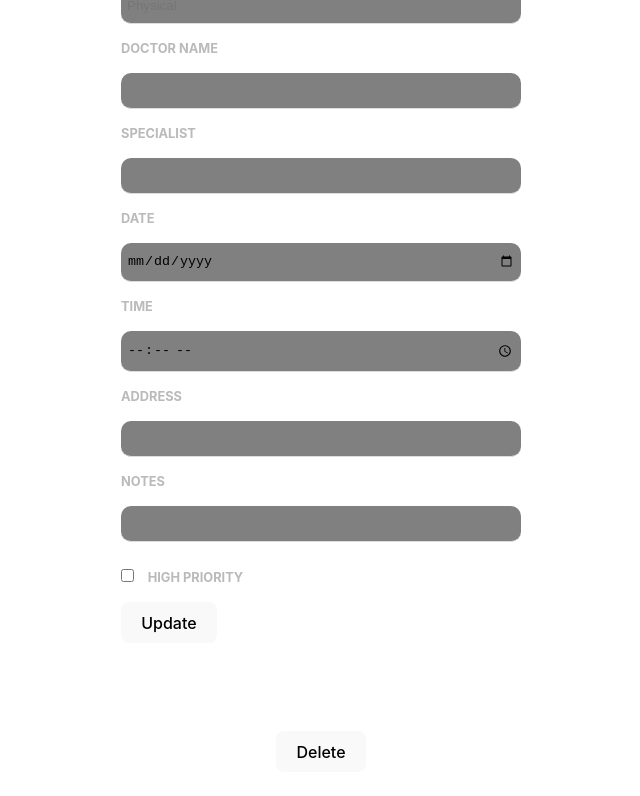
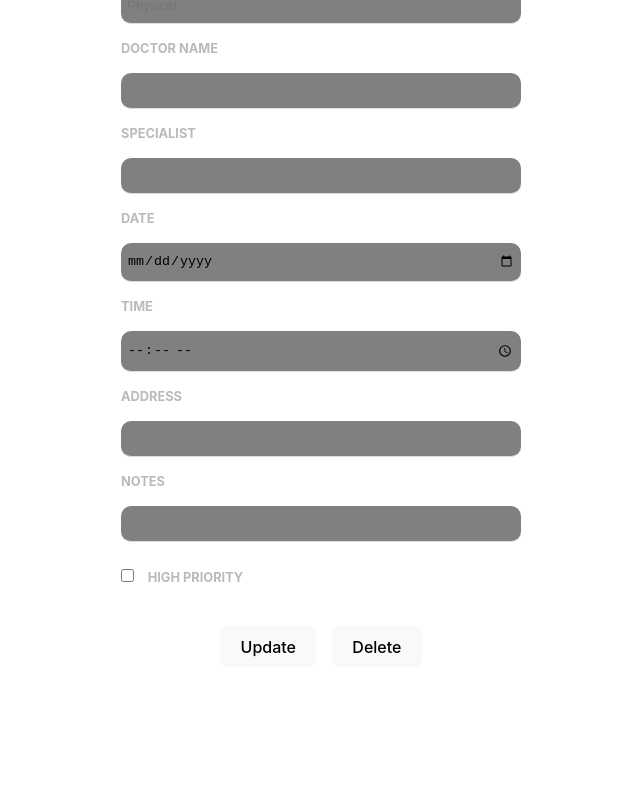
Before and after one commit to choisus08/docuplan_frontend, a Vue app: page /show/1 in a window 1280 px wide. Shown: the part 670-1466 px from the top of the page, without its empty margins (319-959 px from the left). Built offline with nearby package versions, Linux system fonts and the light colour scheme; no server answers.

Commit message:
style appointment grid

```diff
--- a/src/components/Post.vue
+++ b/src/components/Post.vue
@@ -32,6 +32,7 @@
     border-radius: 10px;
     margin: 10px auto;
     color: rgb(134, 131, 131);
+    width: 10em;
 }
 
 </style>
--- a/src/style.css
+++ b/src/style.css
@@ -69,10 +69,11 @@ button:focus-visible {
 }
 
 #app {
-  max-width: 1280px;
+  /* max-width: 1280px; */
   margin: 0 auto;
   padding: 2rem;
   text-align: center;
+  width: 100vw;
 }
 
 @media (prefers-color-scheme: light) {
--- a/src/views/Index.vue
+++ b/src/views/Index.vue
@@ -1,7 +1,7 @@
 <template>
-    <h1>Appointments</h1>
     <NewForm :fetchAppts="fetchAppts" />
-    <div>
+    <h2> My Appointments</h2>
+    <div class="cardGrid">
       <Post :fetchAppts="fetchAppts" :appointments="appointments"/>
     </div>
 </template>
@@ -46,5 +46,9 @@
 </script>
 
 <style>
+.cardGrid {
+        display: grid;
+        grid-template-columns: repeat(auto-fit, minmax(300px, 1fr));
+}
 
 </style>
--- a/src/views/Show.vue
+++ b/src/views/Show.vue
@@ -9,7 +9,7 @@
     <h2>Address: {{ appointment.address}}</h2>
     <h2>Notes: {{appointment.notes }}</h2>
 
-    <form class="form" @submit.prevent="updateAppt">
+    <form @submit.prevent="updateAppt">
         <div class="input" >
             <label>Appointment Title</label>
             <input v-model="appointment_title" type="text" placeholder="Physical" required />
@@ -25,20 +25,21 @@
             <input v-model="address" type="text" />
             <label>Notes</label>
             <input v-model="notes" type="text" />
-            <input class="checkbox" type="checkbox" v-model="newApptHighPriority"/>
+            <input class="checkbox" type="checkbox" v-model="apptPriority"/>
             <label class="priority">High Priority</label>
         </div>
-        <button class="updateBtn" type="submit">Update</button>
+        <div class="buttons">
+            <button class="updateBtn" type="submit">Update</button>
+            <button class="deleteBtn" @click="deleteAppt">Delete</button>
+        </div>
     </form>
-
-    <button>Delete</button>
 </template>
 
 <script>
     import url from '../url'
     import {ref} from 'vue'
 
-    const newApptHighPriority = ref(false)
+    const apptPriority = ref(false)
 
     export default {
         name: "Show",
@@ -53,13 +54,14 @@
                 date: '',
                 time: '',
                 notes: '',
-                newApptHighPriority: false
+                apptPriority: false
              }
         },
         async mounted() {
             await this.fetchApptData()
         },
         methods: {
+            // get appointment data
             async fetchApptData() {
                 try {
                     const baseUrl = `${url}`
@@ -118,30 +120,24 @@
 
             },
 
-            // update appointment
-            // async updateAppt() {
-
-            //     const updatedAppt = {
-            //         appointment_title: this.appointment_title,
-            //         doctor_name: this.doctor_name,
-            //         doctor_specialist: this.doctor_specialist,
-            //         address: this.address,
-            //         date: this.date,
-            //         time: this.time,
-            //         notes: this.notes,
-            //     }
-            //     const baseUrl = `${url}`
-            //     const id = this.$route.params.id
-            //     const response = await fetch(baseUrl + id, {
-            //         method: "PUT",
-            //         headers: {
-            //             "Content-Type": "applications/json"
-            //         },
-            //         body: JSON.stringify(updatedAppt)
-            //     })
-            //     const data = await response.json()
-            //     this.updatedAppt = data.updatedAppt
-            // },
+            async deleteAppt() {
+                try {
+                    const baseUrl = `${url}`
+                    const id = this.id
+                    const response = await fetch(baseUrl + id, {
+                        method: "DELETE"
+                    })
+                if (response.ok) {
+                    console.log('Appointment deleted')
+                    // redirect back to index(homepage)
+                    this.$router.push({ name: 'Index'})
+                } else {
+                    console.error('Failed to delete appointment')
+                 }
+                } catch (error) {
+                    console.error('Error deleting appointment:', error)
+                 }
+            },
 
             // redirect route back to index page (homepage) for home btn
             redirect() {
@@ -168,7 +164,8 @@ form {
     text-align: left;
     padding: 40px;
     border-radius: 10px;
-    color: rgb(187, 185, 185)
+    color: rgb(187, 185, 185);
+
 }
 
 label {
@@ -199,4 +196,11 @@ input {
 
 }
 
+.buttons {
+    display: flex;
+    gap: 1em;
+    justify-content: center;
+    margin: 1.5em 0 0 0
+}
+
 </style>
```
